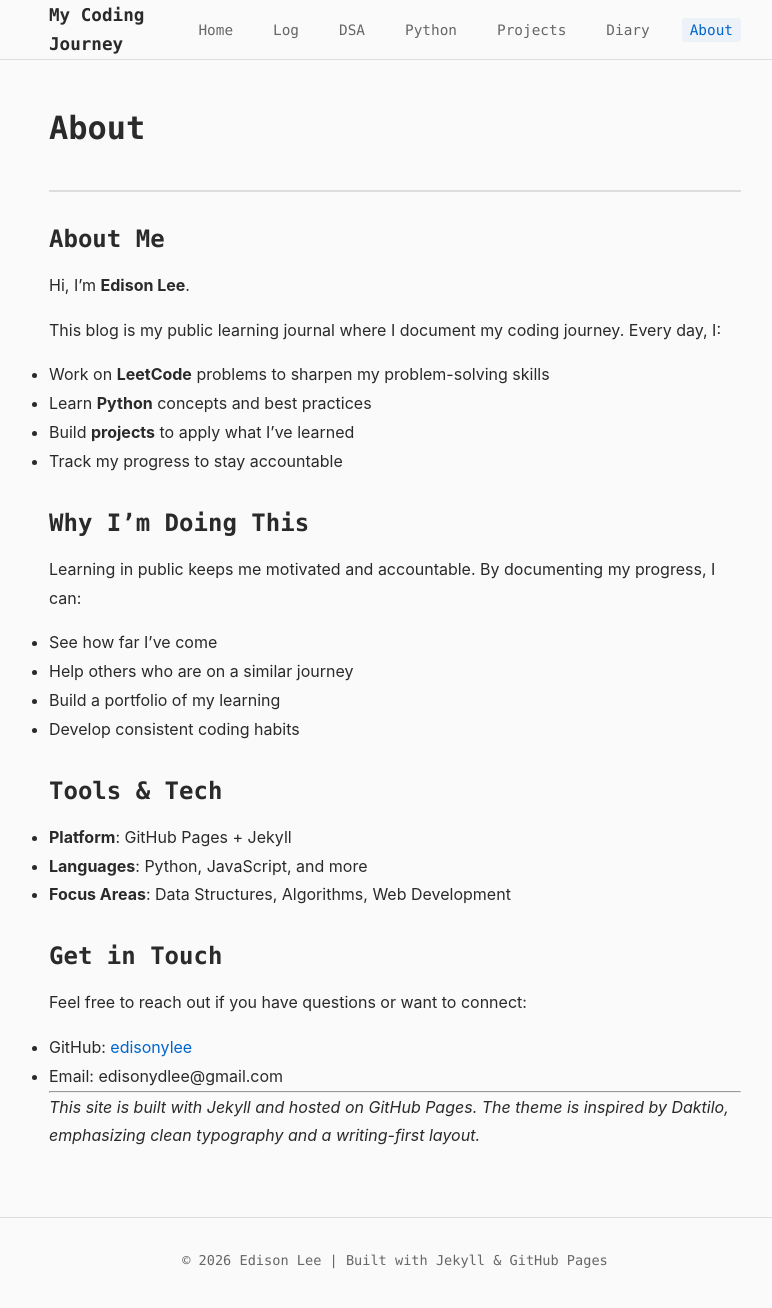
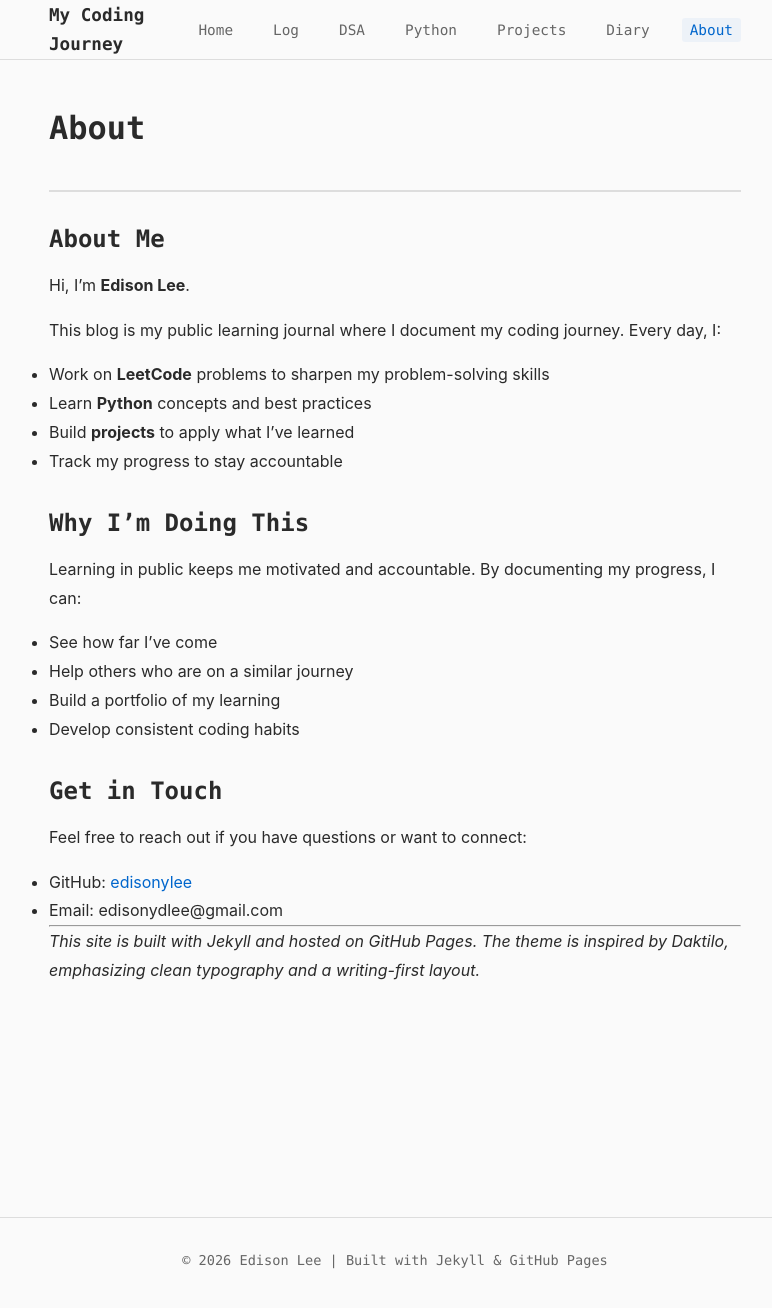
Before and after one commit to edisonylee/my-coding-journey, a Jekyll site: the page built from about.md, in a window 1280 px wide and 1317 px high. Shown: the top 1308 px of the window, without its empty margins (245-1017 px from the left). Built offline with Jekyll 4.4.1, drawn with Linux system fonts in a browser that asks for light colours.

Commit message:
Remove Tools & Tech section from about page

```diff
--- a/about.md
+++ b/about.md
@@ -24,12 +24,6 @@ Learning in public keeps me motivated and accountable. By documenting my progres
 - Build a portfolio of my learning
 - Develop consistent coding habits
 
-## Tools & Tech
-
-- **Platform**: GitHub Pages + Jekyll
-- **Languages**: Python, JavaScript, and more
-- **Focus Areas**: Data Structures, Algorithms, Web Development
-
 ## Get in Touch
 
 Feel free to reach out if you have questions or want to connect:
```
